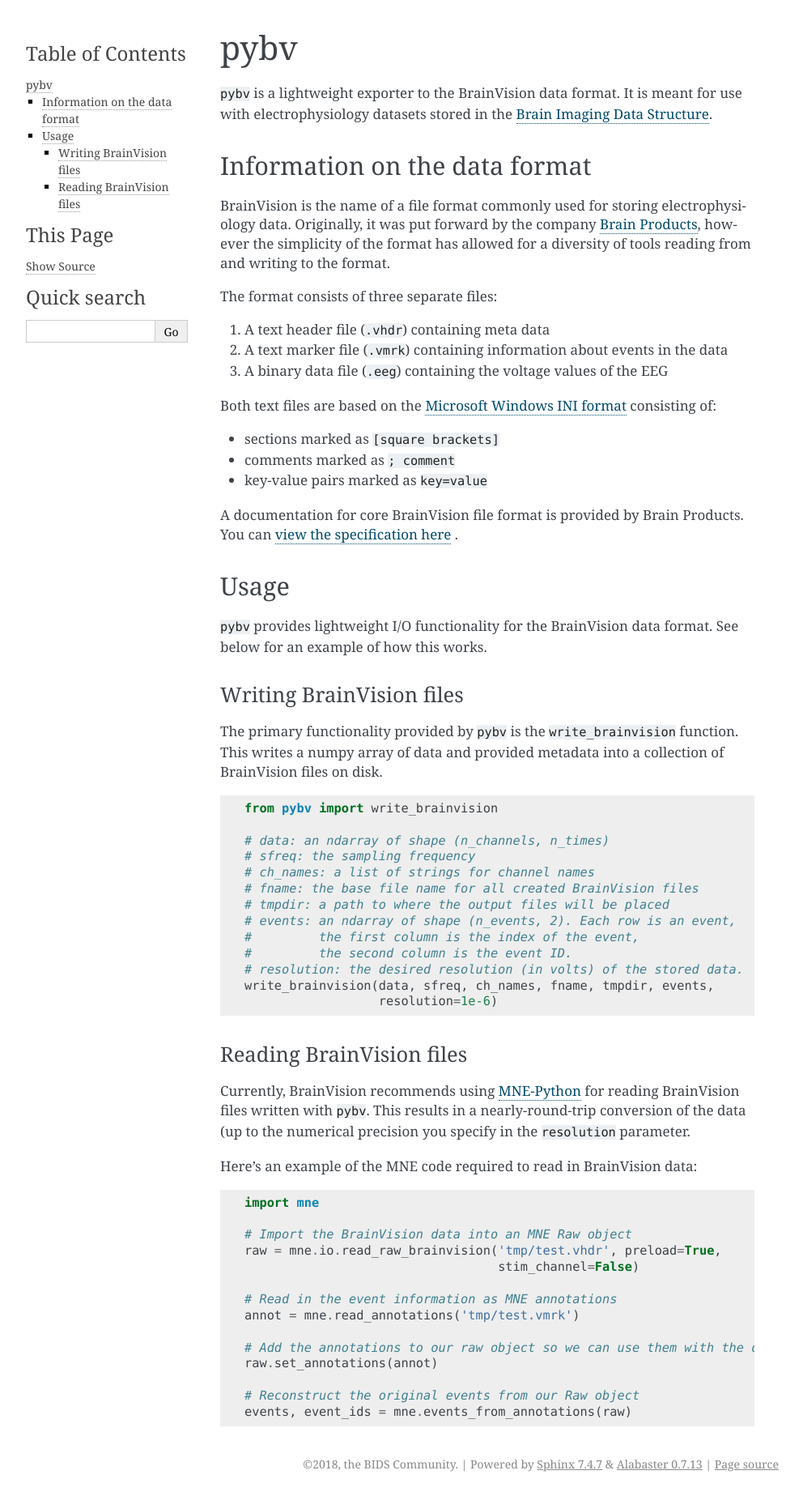
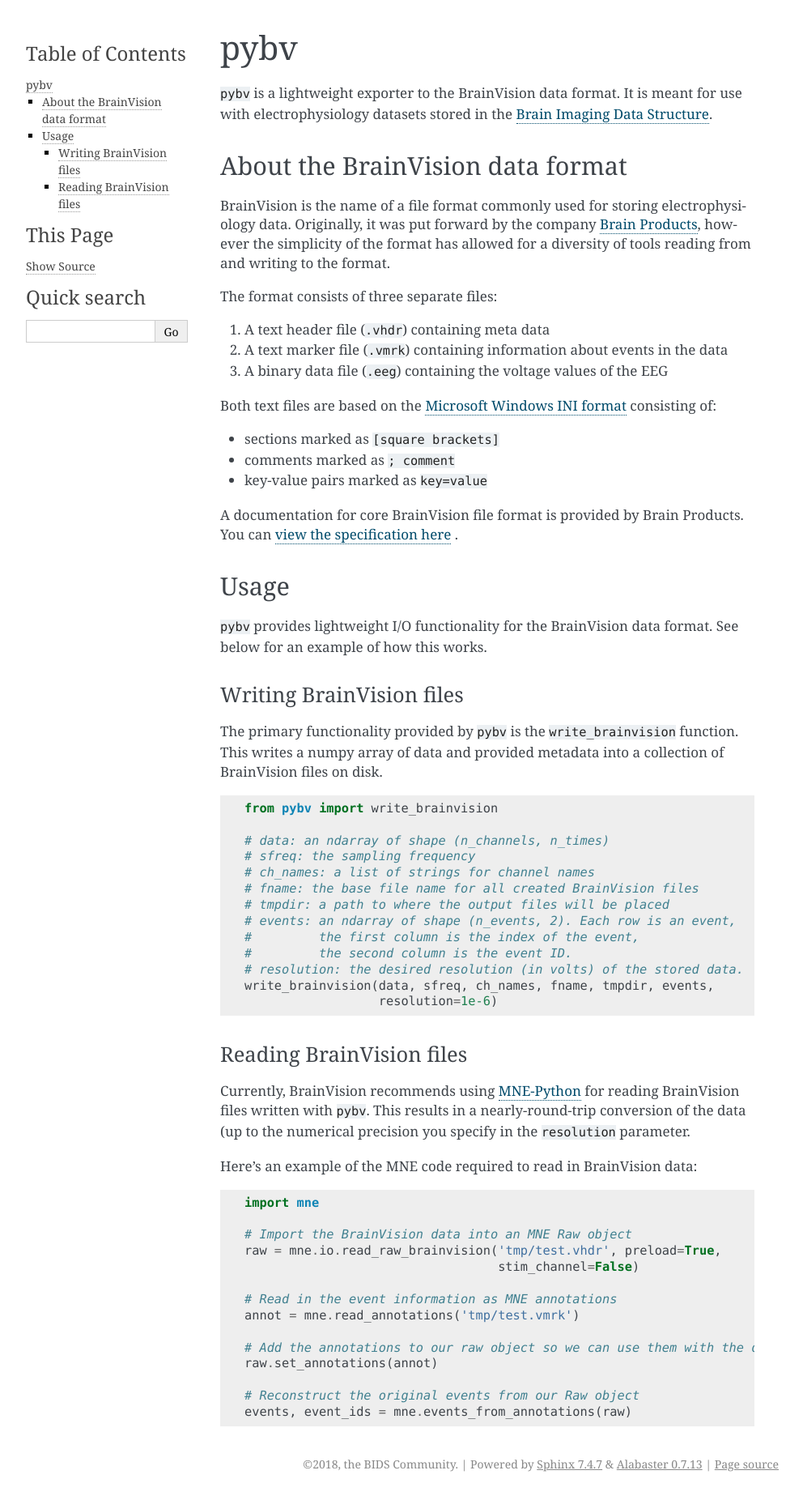
Before and after one commit to bids-standard/pybv, a Sphinx documentation site: the page built from docs/index.rst, in a window 1280 px wide. Shown: the whole page at 81% size, without its empty margins (148-1140 px from the left). Built offline with Sphinx 7.4.7, drawn with Linux system fonts in a browser that asks for light colours; the version number could not be read and is left out.

Commit message:
update title in docs

```diff
--- a/docs/index.rst
+++ b/docs/index.rst
@@ -6,8 +6,9 @@ pybv
 for use with electrophysiology datasets stored in the
 `Brain Imaging Data Structure <https://bids.neuroimaging.io>`_.
 
-Information on the data format
-==============================
+About the BrainVision data format
+=================================
+
 BrainVision is the name of a file format commonly used for storing
 electrophysiology data. Originally, it was put forward by the
 company `Brain Products <https://www.brainproducts.com>`_, however the
```
